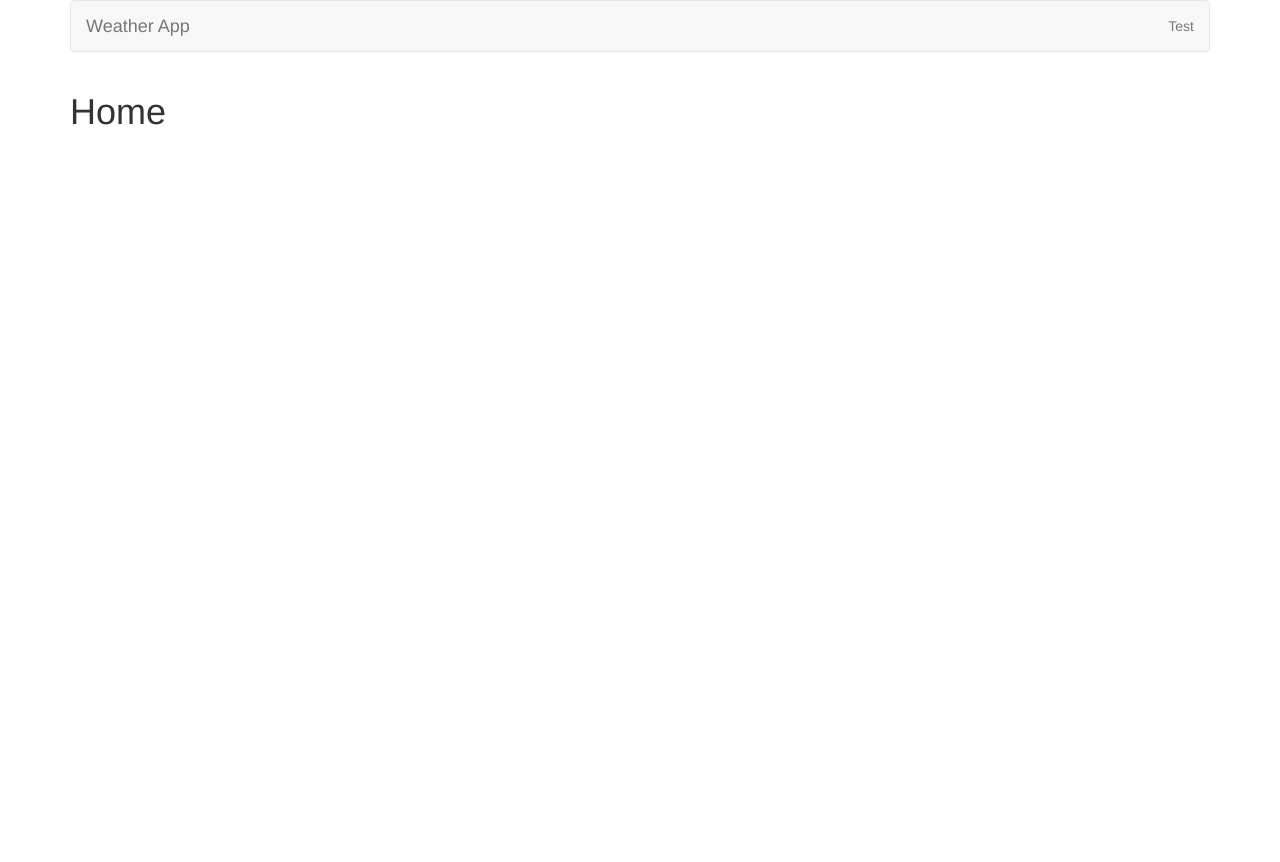
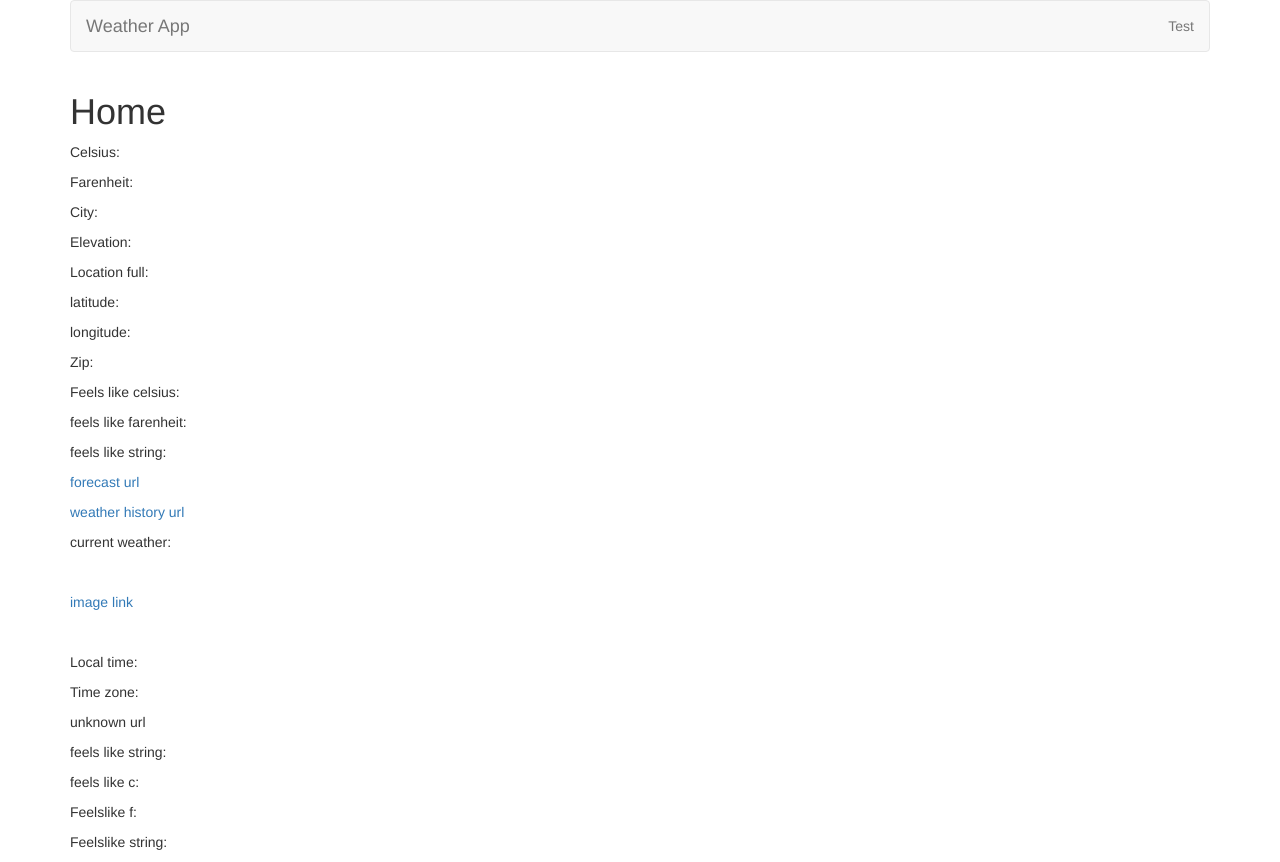
Before and after one commit to brianbixby/weatherapp, a website: page static/index.html at #!/test in a window 1280 px wide. Before the commit the page ends 800 px from the top, so only its background shows below. Drawn offline with nearby package versions, Linux system fonts and the light colour scheme; some packages are replaced by stand-ins of ours; no server answers.

Commit message:
display api

```diff
--- a/static/app/containers/home/home.html
+++ b/static/app/containers/home/home.html
@@ -2,17 +2,32 @@
   <h1>Home </h1>
   <div>
     <P>{{homeComp.weather.UV}}</P>
-    <P>{{homeComp.weather.dewpoint_c}}</P>
-    <P>{{homeComp.weather.dewpoint_f}}</P>
+    <P>Celsius: {{homeComp.weather.dewpoint_c}}</P>
+    <P>Farenheit: {{homeComp.weather.dewpoint_f}}</P>
     <P>{{homeComp.weather.dewpoint_string}}</P>
-    <P>{{homeComp.weather.display_location.city}}</P>
-    <P>{{homeComp.weather.display_location.elevation}}</P>
-    <P>{{homeComp.weather.display_location.full}}</P>
-    <P>{{homeComp.weather.display_location.latitude}}</P>
-    <P>{{homeComp.weather.display_location.longitude}}</P>
-    <P>{{homeComp.weather.display_location.zip}}</P>
-    <P>{{homeComp.weather.feelslike_c}}</P>
-    <P>{{homeComp.weather.feelslike_f}}</P>
-    <P>{{homeComp.weather.feelslike_string}}</P>
+    <P>City: {{homeComp.weather.display_location.city}}</P>
+    <P>Elevation: {{homeComp.weather.display_location.elevation}}</P>
+    <P>Location full: {{homeComp.weather.display_location.full}}</P>
+    <P>latitude: {{homeComp.weather.display_location.latitude}}</P>
+    <P>longitude: {{homeComp.weather.display_location.longitude}}</P>
+    <P>Zip: {{homeComp.weather.display_location.zip}}</P>
+    <P>Feels like celsius: {{homeComp.weather.feelslike_c}}</P>
+    <P>feels like farenheit: {{homeComp.weather.feelslike_f}}</P>
+    <P>feels like string: {{homeComp.weather.feelslike_string}}</P>
+
+    <P><a href="{{homeComp.weather.forecast_url}}">forecast url </a></P>
+    <P><a href="{{homeComp.weather.history_url}}">weather history url</a></P>
+    <P>current weather: {{homeComp.weather.icon}}</P>
+    <P><img src="{{homeComp.weather.icon_url}}"></P>
+    <P><a href="{{homeComp.weather.image.link}}">image link</a></P>
+    <P>{{homeComp.weather.image.title}}</P>
+    <P><img src="{{homeComp.weather.image.url}}"></P>
+    <P>Local time: {{homeComp.weather.local_time_rfc822}}</P>
+    <P>Time zone: {{homeComp.weather.local_tz_long}}</P>
+    <P><a href="{{homeComp.weather.ob_url}}"></a>unknown url</P>
+    <P>feels like string: {{homeComp.weather.feelslike_string}}</P>
+    <P>feels like c: {{homeComp.weather.feelslike_c}}</P>
+    <P>Feelslike f: {{homeComp.weather.feelslike_f}}</P>
+    <P>Feelslike string: {{homeComp.weather.feelslike_string}}</P>
   </div>
 </div>
```
